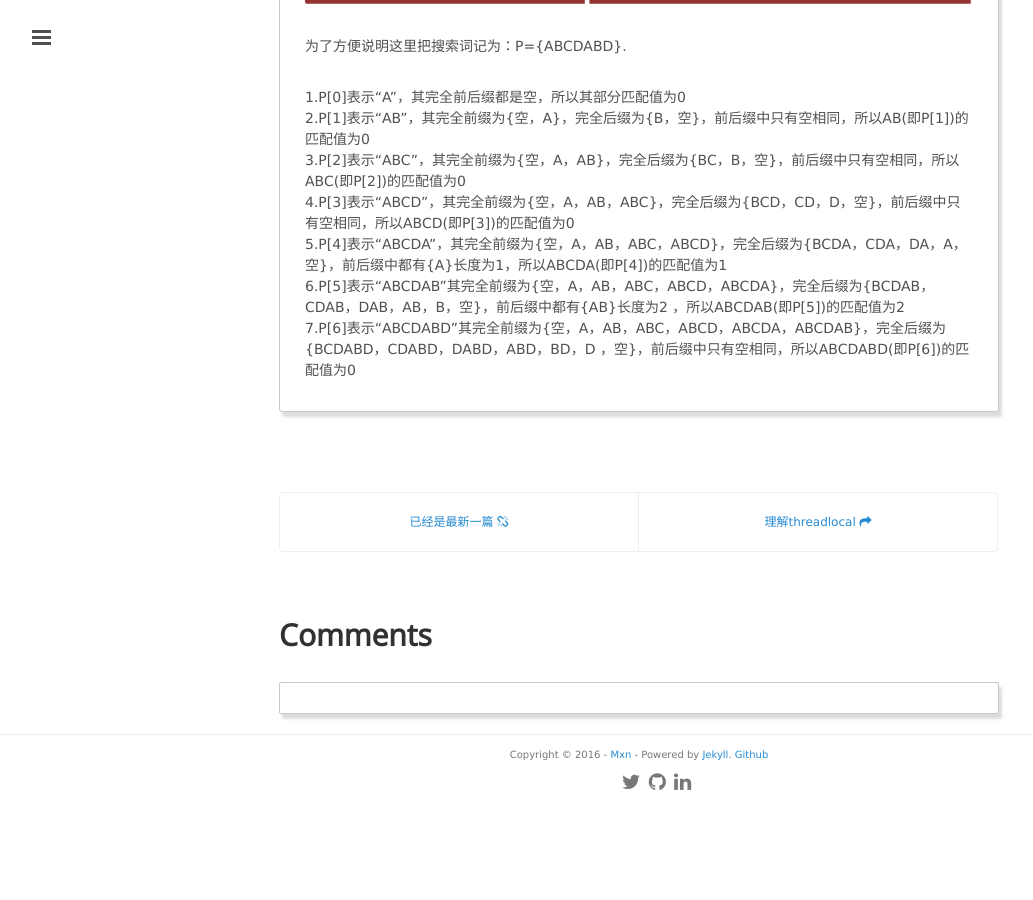
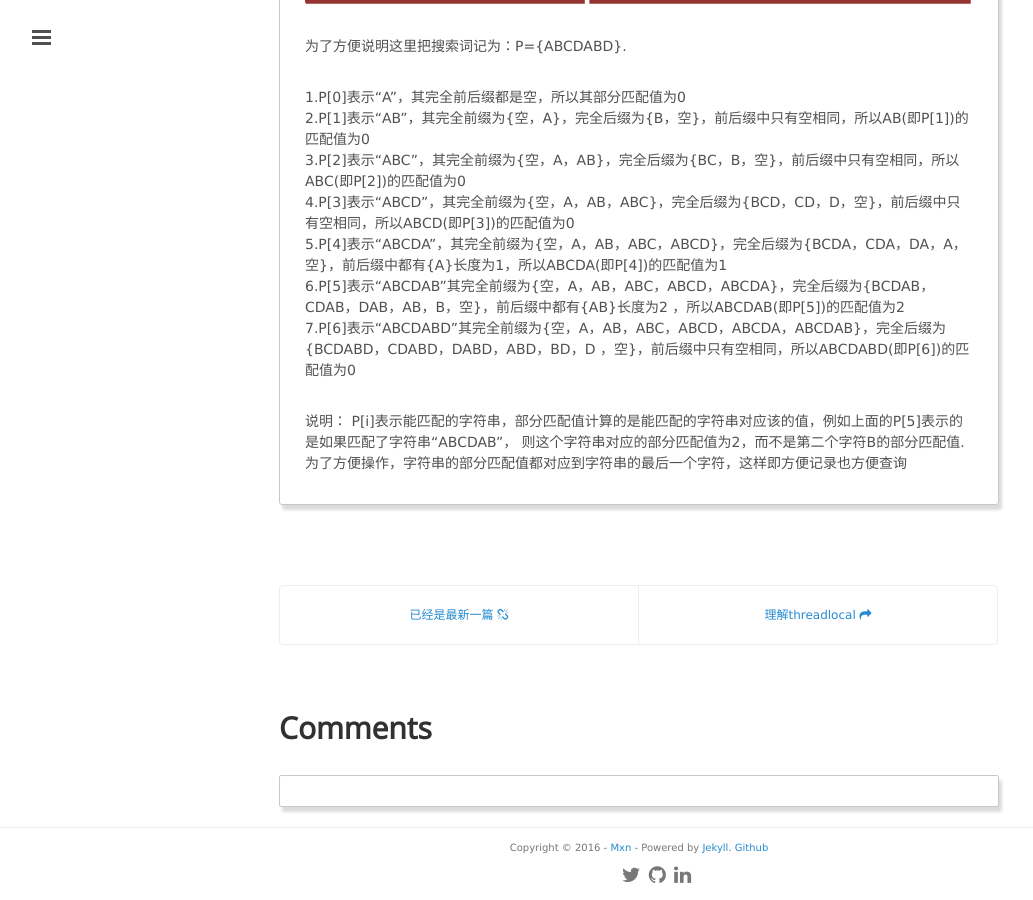
Before and after one commit to mxn21/mxn21.github.io, a Jekyll site: the page built from _posts/2016-3-15-理解KMP算法.md, in a window 1280 px wide and 900 px high, scrolled down 4956 px. Shown: the whole window, without its empty margins (1-1034 px from the left). Built offline with Jekyll 4.4.1, drawn with Linux system fonts in a browser that asks for light colours; Markdown is read by kramdown in place of the engine named in the settings; comment, search, counter and statistics services are not loaded; before the commit the page ends 5763 px from its top, so only the background shows below that.

Commit message:
12334232

```diff
--- a/_posts/2016-3-15-理解KMP算法.md
+++ b/_posts/2016-3-15-理解KMP算法.md
@@ -119,3 +119,8 @@
 ，所以ABCDAB(即P[5])的匹配值为2
 7.P[6]表示“ABCDABD”其完全前缀为{空，A，AB，ABC，ABCD，ABCDA，ABCDAB}，完全后缀为{BCDABD，CDABD，DABD，ABD，BD，D
 ，空}，前后缀中只有空相同，所以ABCDABD(即P[6])的匹配值为0
+
+说明：
+P[i]表示能匹配的字符串，部分匹配值计算的是能匹配的字符串对应该的值，例如上面的P[5]表示的是如果匹配了字符串“ABCDAB”，
+则这个字符串对应的部分匹配值为2，而不是第二个字符B的部分匹配值.
+为了方便操作，字符串的部分匹配值都对应到字符串的最后一个字符，这样即方便记录也方便查询
```
